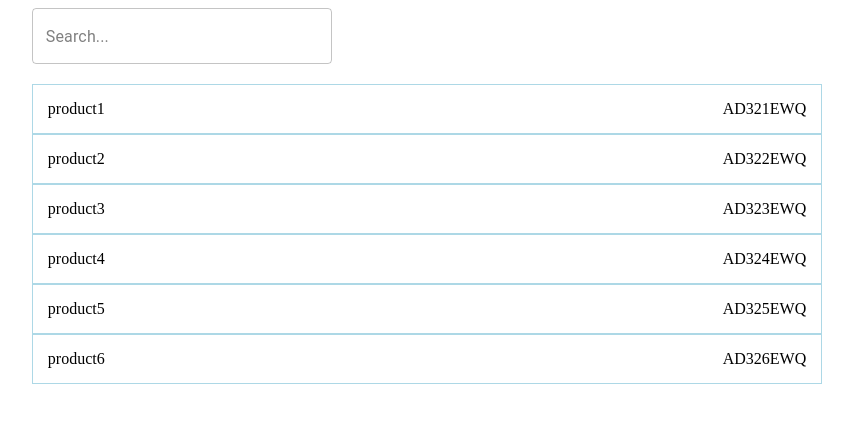
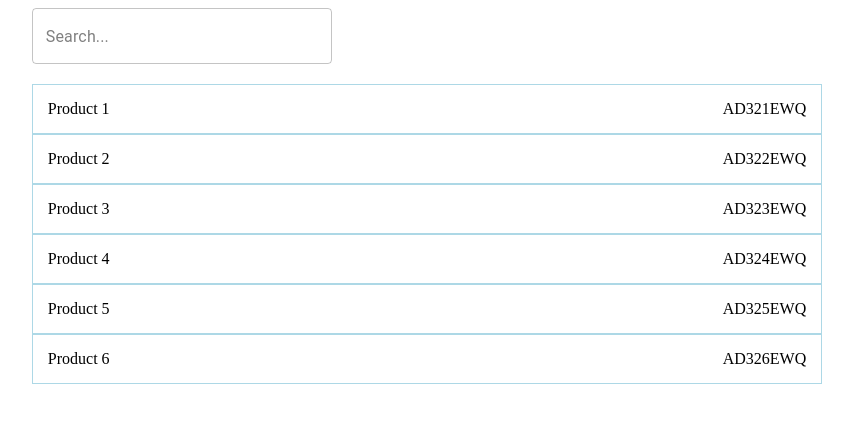
Before and after one commit to Logvinovsky/testApp, a React (Create React App) app: page /products in a window 1280 px wide. Shown: the top 422 px of the page, without its empty margins (229-1082 px from the left). Built offline with nearby package versions, Linux system fonts and the light colour scheme.

Commit message:
Style product modal

```diff
--- a/src/components/Product/Product.tsx
+++ b/src/components/Product/Product.tsx
@@ -1,12 +1,12 @@
 import React, {Dispatch, FC, MouseEvent, SetStateAction} from "react";
 import styled from "styled-components";
+import {IProductModalData} from "../../pages/productPage/ProductPage";
 
 interface IProductProps {
-  id?: number;
-  name: string;
+  title: string;
   sku: string;
   openModal: () => void;
-  setProductDescription: Dispatch<SetStateAction<string>>;
+  setProductData: Dispatch<SetStateAction<IProductModalData>>;
   description: string;
 }
 
@@ -27,21 +27,20 @@ const Title = styled.div`
 const SkuCode = styled.div``;
 
 const Product: FC<IProductProps> = ({
-  id,
-  name,
+  title,
   sku,
   openModal,
-  setProductDescription,
+  setProductData,
   description,
 }) => {
   const handleTitleClick = (e: MouseEvent<HTMLDivElement>) => {
     openModal();
-    setProductDescription(description);
+    setProductData({title, description});
   };
 
   return (
       <ProductWrapper>
-        <Title onClick={handleTitleClick}>{name}</Title>
+        <Title onClick={handleTitleClick}>{title}</Title>
         <SkuCode>{sku}</SkuCode>
       </ProductWrapper>
   );
--- a/src/components/Product/product.types.ts
+++ b/src/components/Product/product.types.ts
@@ -1,6 +1,6 @@
 export interface IProduct {
   id: number;
-  name: string;
+  title: string;
   sku: string;
   description: string;
 }
--- a/src/components/ProductModal/ProductModal.tsx
+++ b/src/components/ProductModal/ProductModal.tsx
@@ -1,10 +1,11 @@
 import React, { FC } from "react";
-import { Dialog } from "@material-ui/core";
+import {Dialog, Button, darken} from "@material-ui/core";
 import styled from "styled-components";
+import { IProductModalData } from "../../pages/productPage/ProductPage";
 
 interface IProductModalProps {
   isOpen: boolean;
-  description: string;
+  data: IProductModalData;
   onClose: () => void;
 }
 
@@ -18,21 +19,41 @@ const StyledDialog = styled(Dialog)`
       padding: 15px;
 
       width: 500px;
-      height: 200px;
     }
 
     .MuiDialogContent-root {
     }
+
+    .MuiButtonBase-root {
+      margin-top: 20px;
+      background: lightblue;
+
+      &:hover {
+        transition: background-color 0.5s ease-in;
+        background: deepskyblue;
+      }
+    }
+  }
 `;
 
-const ProductModal: FC<IProductModalProps> = ({
-  isOpen,
-  description,
-  onClose,
-}) => {
+const Title = styled.div`
+  font-weight: bold;
+  font-size: 1.4rem;
+`;
+
+const Description = styled.div`
+  margin-top: 10px;
+`;
+
+const ProductModal: FC<IProductModalProps> = ({ isOpen, data, onClose }) => {
+  const { title, description } = data;
+
   return (
     <StyledDialog open={isOpen} onClose={onClose}>
-      {description}
+      <Title>{title}</Title>
+      <Description>{description}</Description>
+
+      <Button onClick={onClose}>Close</Button>
     </StyledDialog>
   );
 };
--- a/src/mocks/products.json
+++ b/src/mocks/products.json
@@ -1,37 +1,37 @@
 [
   {
     "id": 1,
-    "name": "product1",
+    "title": "Product 1",
     "sku": "AD321EWQ",
     "description": "Lorem ipsum dolor sit amet, consectetur adipiscing elit. Fusce fermentum aliquet risus a consequat. Curabitur laoreet turpis in lobortis ultrices. Etiam vitae sem venenatis, tristique lacus sit amet, gravida est. Fusce gravida lectus eget fringilla imperdiet. Nunc sodales efficitur est, bibendum rutrum leo ultricies vitae. Mauris nec imperdiet ipsum, ultrices congue arcu. Nam tincidunt viverra interdum."
   },
   {
     "id": 2,
-    "name": "product2",
+    "title": "Product 2",
     "sku": "AD322EWQ",
     "description": "Lorem ipsum dolor sit amet, consectetur adipiscing elit. Fusce fermentum aliquet risus a consequat. Curabitur laoreet turpis in lobortis ultrices. Etiam vitae sem venenatis, tristique lacus sit amet, gravida est. Fusce gravida lectus eget fringilla imperdiet. Nunc sodales efficitur est, bibendum rutrum leo ultricies vitae. Mauris nec imperdiet ipsum, ultrices congue arcu. Nam tincidunt viverra interdum."
   },
   {
     "id": 3,
-    "name": "product3",
+    "title": "Product 3",
     "sku": "AD323EWQ",
     "description": "Lorem ipsum dolor sit amet, consectetur adipiscing elit. Fusce fermentum aliquet risus a consequat. Curabitur laoreet turpis in lobortis ultrices. Etiam vitae sem venenatis, tristique lacus sit amet, gravida est. Fusce gravida lectus eget fringilla imperdiet. Nunc sodales efficitur est, bibendum rutrum leo ultricies vitae. Mauris nec imperdiet ipsum, ultrices congue arcu. Nam tincidunt viverra interdum."
   },
   {
     "id": 4,
-    "name": "product4",
+    "title": "Product 4",
     "sku": "AD324EWQ",
     "description": "Lorem ipsum dolor sit amet, consectetur adipiscing elit. Fusce fermentum aliquet risus a consequat. Curabitur laoreet turpis in lobortis ultrices. Etiam vitae sem venenatis, tristique lacus sit amet, gravida est. Fusce gravida lectus eget fringilla imperdiet. Nunc sodales efficitur est, bibendum rutrum leo ultricies vitae. Mauris nec imperdiet ipsum, ultrices congue arcu. Nam tincidunt viverra interdum."
   },
   {
     "id": 5,
-    "name": "product5",
+    "title": "Product 5",
     "sku": "AD325EWQ",
     "description": "Lorem ipsum dolor sit amet, consectetur adipiscing elit. Fusce fermentum aliquet risus a consequat. Curabitur laoreet turpis in lobortis ultrices. Etiam vitae sem venenatis, tristique lacus sit amet, gravida est. Fusce gravida lectus eget fringilla imperdiet. Nunc sodales efficitur est, bibendum rutrum leo ultricies vitae. Mauris nec imperdiet ipsum, ultrices congue arcu. Nam tincidunt viverra interdum."
   },
   {
     "id": 6,
-    "name": "product6",
+    "title": "Product 6",
     "sku": "AD326EWQ",
     "description": "Lorem ipsum dolor sit amet, consectetur adipiscing elit. Fusce fermentum aliquet risus a consequat. Curabitur laoreet turpis in lobortis ultrices. Etiam vitae sem venenatis, tristique lacus sit amet, gravida est. Fusce gravida lectus eget fringilla imperdiet. Nunc sodales efficitur est, bibendum rutrum leo ultricies vitae. Mauris nec imperdiet ipsum, ultrices congue arcu. Nam tincidunt viverra interdum."
   }
--- a/src/pages/productPage/ProductPage.tsx
+++ b/src/pages/productPage/ProductPage.tsx
@@ -5,6 +5,11 @@ import { IProduct } from "../../components/Product/product.types";
 import styled from "styled-components";
 import DebouncedTextField from "../../components/TextField/DebouncedTextField";
 import ProductModal from "../../components/ProductModal/ProductModal";
+
+export interface IProductModalData {
+  title?: string;
+  description?: string;
+}
 
 const Wrapper = styled.div`
   margin: auto;
@@ -18,12 +23,12 @@ const ProductsWrapper = styled.div`
 const ProductPage = () => {
   const [searchValue, setSearchValue] = useState<string>("");
   const [modalIsOpen, setModalIsOpen] = useState<boolean>(false);
-  const [productDescription, setProductDescription] = useState<string>("");
+  const [productData, setProductData] = useState<IProductModalData>({});
 
   const filteredProducts = useMemo(() => {
     return products.filter(
       (product: IProduct) =>
-        product.name.toLowerCase().includes(searchValue.trim().toLowerCase()) ||
+        product.title.toLowerCase().includes(searchValue.trim().toLowerCase()) ||
         product.sku.toLowerCase().includes(searchValue.trim().toLowerCase())
     );
   }, [products, searchValue]);
@@ -44,20 +49,19 @@ const ProductPage = () => {
       <ProductsWrapper>
         {filteredProducts.map((product: IProduct) => (
           <Product
-            id={product.id}
-            name={product.name}
+            title={product.title}
             description={product.description}
             sku={product.sku}
             key={product.id}
             openModal={openModal}
-            setProductDescription={setProductDescription}
+            setProductData={setProductData}
           />
         ))}
       </ProductsWrapper>
 
       <ProductModal
         isOpen={modalIsOpen}
-        description={productDescription}
+        data={productData}
         onClose={closeModal}
       />
     </Wrapper>
--- a/src/utils/helpers.ts
+++ b/src/utils/helpers.ts
@@ -1 +1,3 @@
+import {css} from "styled-components";
+
 export const numericRegex = "\\d+";
```
